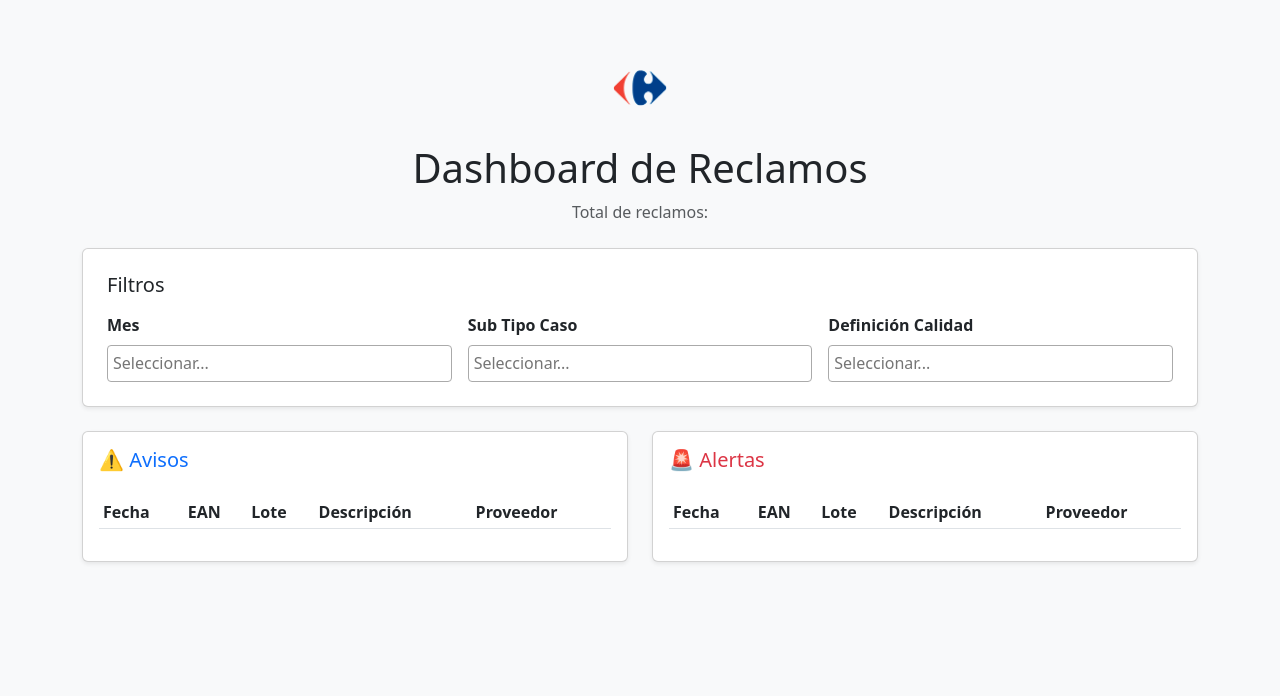
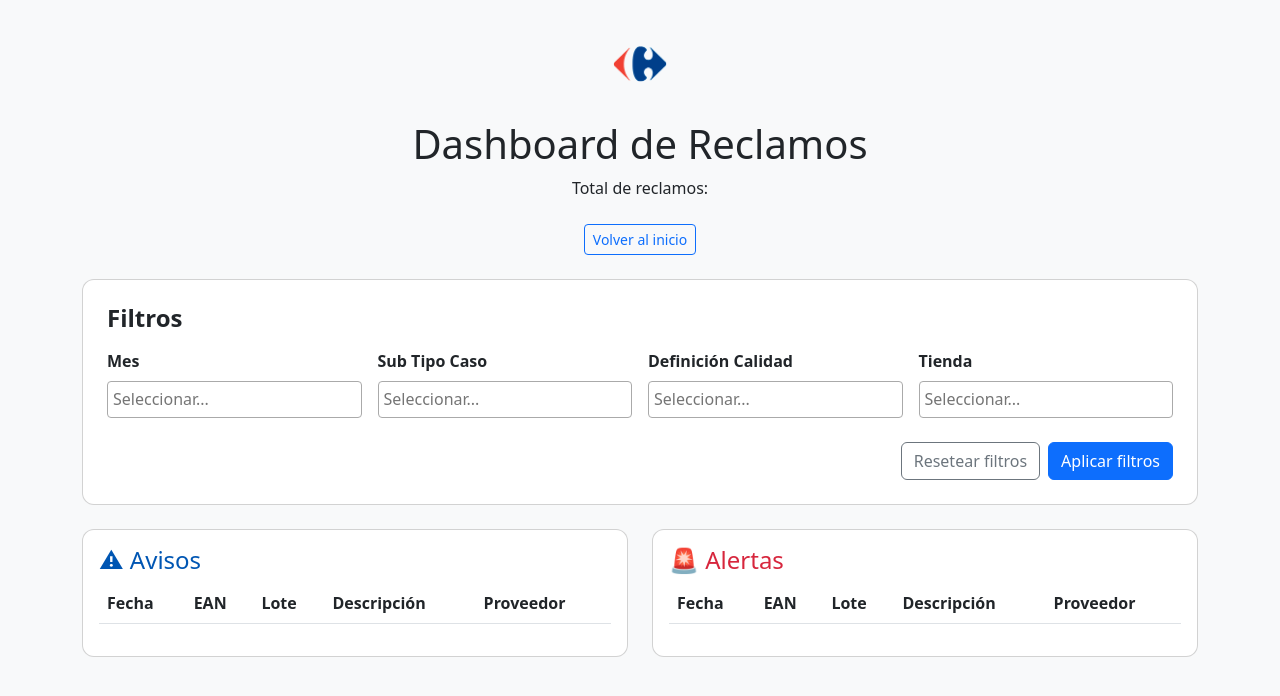
Before and after one commit to Gazula/Dash.Calidad, a FastAPI app: page /dashboard in a window 1280 px wide. Shown: the top 696 px of the page. Run offline with FastAPI, Linux system fonts and the light colour scheme; lists and menus that the app fills with data are empty; some libraries are stand-ins or nearby versions.

Commit message:
Revise dashboard layout and styling
Updated the dashboard title and improved styling. Modified filter form layout and enhanced alerts display.

```diff
--- a/templates/dashboard.html
+++ b/templates/dashboard.html
@@ -2,85 +2,102 @@
 <html lang="es">
 <head>
 <meta charset="UTF-8">
-<title>Dashboard de Reclamos</title>
+<title>Dashboard Reclamos 2025</title>
 <link href="https://cdn.jsdelivr.net/npm/bootstrap@5.3.0/dist/css/bootstrap.min.css" rel="stylesheet">
 <link href="https://cdn.jsdelivr.net/npm/select2@4.1.0-rc.0/dist/css/select2.min.css" rel="stylesheet" />
+<style>
+    body { background-color: #f8f9fa; }
+    .card { border-radius: 12px; }
+    .titulo-seccion { font-size: 1.5rem; font-weight: bold; }
+    .table-container { max-height: 490px; overflow-y: auto; }
+</style>
 </head>
+<body>
 
-<body class="bg-light">
-<div class="container mt-5">
+<div class="container mt-4">
+
+    <!-- LOGO & TITULO -->
     <div class="text-center mb-4">
         <img src="/static/LogoCarre.png" alt="Logo" style="height:80px;">
         <h1 class="mt-3">Dashboard de Reclamos</h1>
-        <p class="text-muted">Total de reclamos: <strong>{{ total_reclamos }}</strong></p>
+        <p>Total de reclamos: <b>{{ total_reclamos }}</b></p>
+        <a href="/" class="btn btn-outline-primary btn-sm mt-2">Volver al inicio</a>
     </div>
 
-    <div class="card p-4 mb-4 shadow-sm">
-        <h5 class="mb-3">Filtros</h5>
-        <form method="get" id="filtros-form">
+    <!-- FORM FILTROS -->
+    <div class="card p-4 mb-4">
+        <h4 class="titulo-seccion mb-3">Filtros</h4>
+
+        <form id="formFiltros" method="post" action="/dashboard?filtro=1">
             <div class="row g-3">
-                <div class="col-md-4">
+
+                <div class="col-md-3">
                     <label class="form-label fw-bold">Mes</label>
-                    <select id="mes" name="mes" class="form-select filtro-select" multiple>
+                    <select name="mes" class="form-select filtro-select" multiple>
                         {% for m in meses %}
                         <option value="{{ m }}">{{ m }}</option>
                         {% endfor %}
                     </select>
                 </div>
-                <div class="col-md-4">
+
+                <div class="col-md-3">
                     <label class="form-label fw-bold">Sub Tipo Caso</label>
-                    <select id="subtipo" name="subtipo" class="form-select filtro-select" multiple>
-                        {% for s in subtipos %}
+                    <select name="subtipo" class="form-select filtro-select" multiple>
+                        {% for s in subtipo %}
                         <option value="{{ s }}">{{ s }}</option>
                         {% endfor %}
                     </select>
                 </div>
-                <div class="col-md-4">
+
+                <div class="col-md-3">
                     <label class="form-label fw-bold">Definición Calidad</label>
-                    <select id="definicion" name="definicion" class="form-select filtro-select" multiple>
+                    <select name="definicion" class="form-select filtro-select" multiple>
                         {% for d in definiciones %}
                         <option value="{{ d }}">{{ d }}</option>
                         {% endfor %}
                     </select>
                 </div>
+
+                <div class="col-md-3">
+                    <label class="form-label fw-bold">Tienda</label>
+                    <select name="tienda" class="form-select filtro-select" multiple>
+                        {% for t in tiendas %}
+                        <option value="{{ t }}">{{ t }}</option>
+                        {% endfor %}
+                    </select>
+                </div>
+
+            </div>
+
+            <div class="mt-4 d-flex justify-content-end gap-2">
+                <button type="button" id="resetBtn" class="btn btn-outline-secondary">Resetear filtros</button>
+                <button type="submit" class="btn btn-primary">Aplicar filtros</button>
             </div>
         </form>
     </div>
 
+    <!-- AVISOS & ALERTAS -->
     <div class="row">
+
+        <!-- AVISOS -->
         <div class="col-md-6">
-            <div class="card p-3 shadow-sm">
-                <h5 class="text-primary">⚠️ Avisos</h5>
-                <table class="table table-sm table-striped mt-3">
-                    <thead><tr><th>Fecha</th><th>EAN</th><th>Lote</th><th>Descripción</th><th>Proveedor</th></tr></thead>
+            <div class="card p-3">
+                <h4 style="color:#0056b3;">⚠ Avisos</h4>
+                <div class="table-container">
+                    <table class="table table-striped">
+                        <thead>
+                            <tr>
+                                <th>Fecha</th><th>EAN</th><th>Lote</th><th>Descripción</th><th>Proveedor</th>
+                            </tr>
+                        </thead>
                         <tbody>
-                        {% for a in avisos %}
+                            {% for row in avisos %}
                             <tr>
-                            <td>{{ a["fecha de apertura"] }}</td>
-                            <td>{{ a["EAN"] }}</td>
-                            <td>{{ a["Lote nro."] }}</td>
-                            <td>{{ a["Descripción"] }}</td>
-                            <td>{{ a["Razón social"] }}</td>
-                        </tr>
-                        {% endfor %}
-                    </tbody>
-                </table>
-            </div>
-        </div>
-
-        <div class="col-md-6">
-            <div class="card p-3 shadow-sm">
-                <h5 class="text-danger">🚨 Alertas</h5>
-                <table class="table table-sm table-striped mt-3">
-                    <thead><tr><th>Fecha</th><th>EAN</th><th>Lote</th><th>Descripción</th><th>Proveedor</th></tr></thead>
-                    <tbody>
-                        {% for a in alertas %}
-                        <tr>
-                            <td>{{ a["fecha de apertura"] }}</td>
-                            <td>{{ a["EAN"] }}</td>
-                            <td>{{ a["Lote nro."] }}</td>
-                            <td>{{ a["Descripción"] }}</td>
-                            <td>{{ a["Razón social"] }}</td>
+                                <td>{{ row.fecha_apertura }}</td>
+                                <td>{{ row.ean }}</td>
+                                <td>{{ row.lote }}</td>
+                                <td>{{ row.descripcion }}</td>
+                                <td>{{ row.razon_social }}</td>
                             </tr>
                             {% endfor %}
                         </tbody>
@@ -88,14 +105,49 @@
                 </div>
             </div>
         </div>
+
+        <!-- ALERTAS -->
+        <div class="col-md-6">
+            <div class="card p-3">
+                <h4 style="color:#d7263d;">🚨 Alertas</h4>
+                <div class="table-container">
+                    <table class="table table-striped">
+                        <thead>
+                            <tr>
+                                <th>Fecha</th><th>EAN</th><th>Lote</th><th>Descripción</th><th>Proveedor</th>
+                            </tr>
+                        </thead>
+                        <tbody>
+                            {% for row in alertas %}
+                            <tr>
+                                <td>{{ row.fecha_apertura }}</td>
+                                <td>{{ row.ean }}</td>
+                                <td>{{ row.lote }}</td>
+                                <td>{{ row.descripcion }}</td>
+                                <td>{{ row.razon_social }}</td>
+                            </tr>
+                            {% endfor %}
+                        </tbody>
+                    </table>
+                </div>
+            </div>
+        </div>
+
+    </div>
+
 </div>
 
 <script src="https://code.jquery.com/jquery-3.6.0.min.js"></script>
 <script src="https://cdn.jsdelivr.net/npm/select2@4.1.0-rc.0/dist/js/select2.min.js"></script>
 <script>
-$(document).ready(function(){
-    $('.filtro-select').select2({ width: '100%', placeholder: 'Seleccionar...', allowClear: true });
+    $(document).ready(function() {
+        $('.filtro-select').select2({ width: "100%", placeholder: "Seleccionar...", allowClear: true });
+
+        $("#resetBtn").click(function () {
+            $(".filtro-select").val(null).trigger("change");
+        });
     });
 </script>
+
 </body>
 </html>
```
Lines whose indentation alone changed are shown as unchanged.
